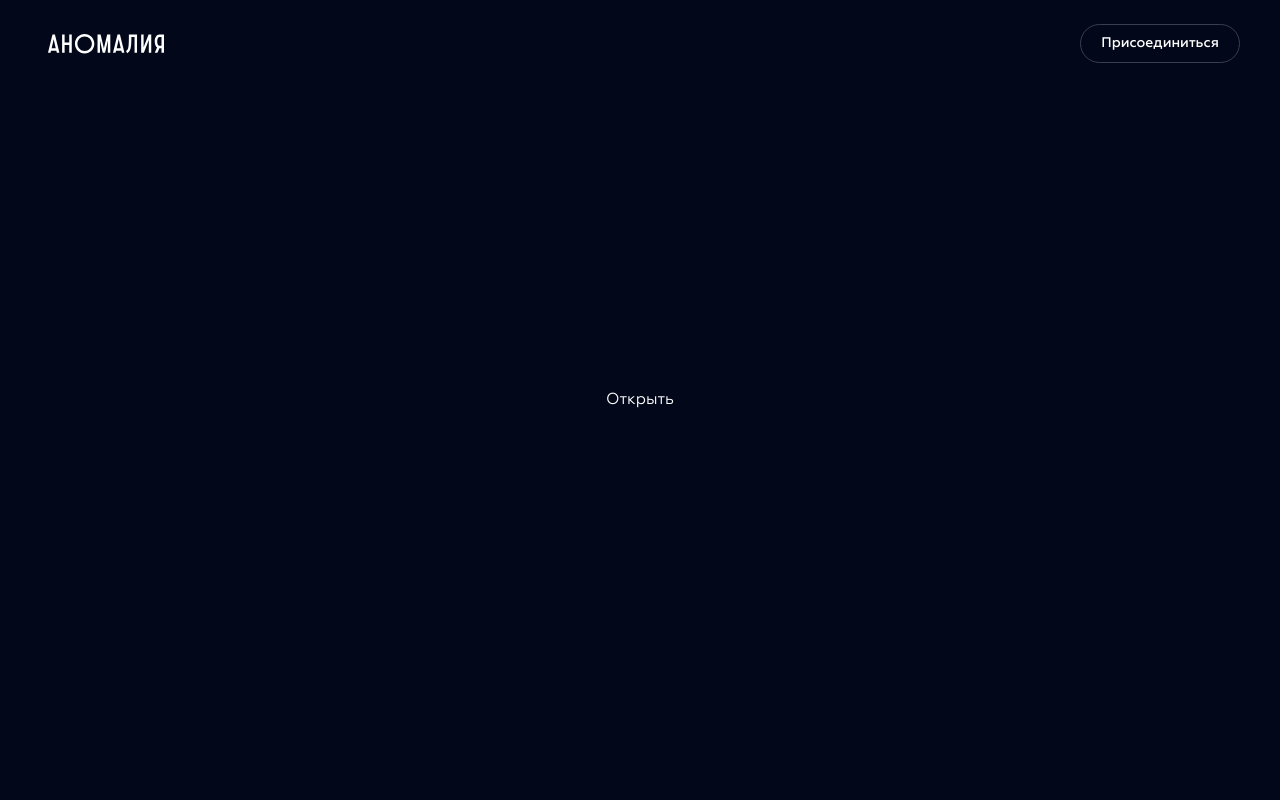
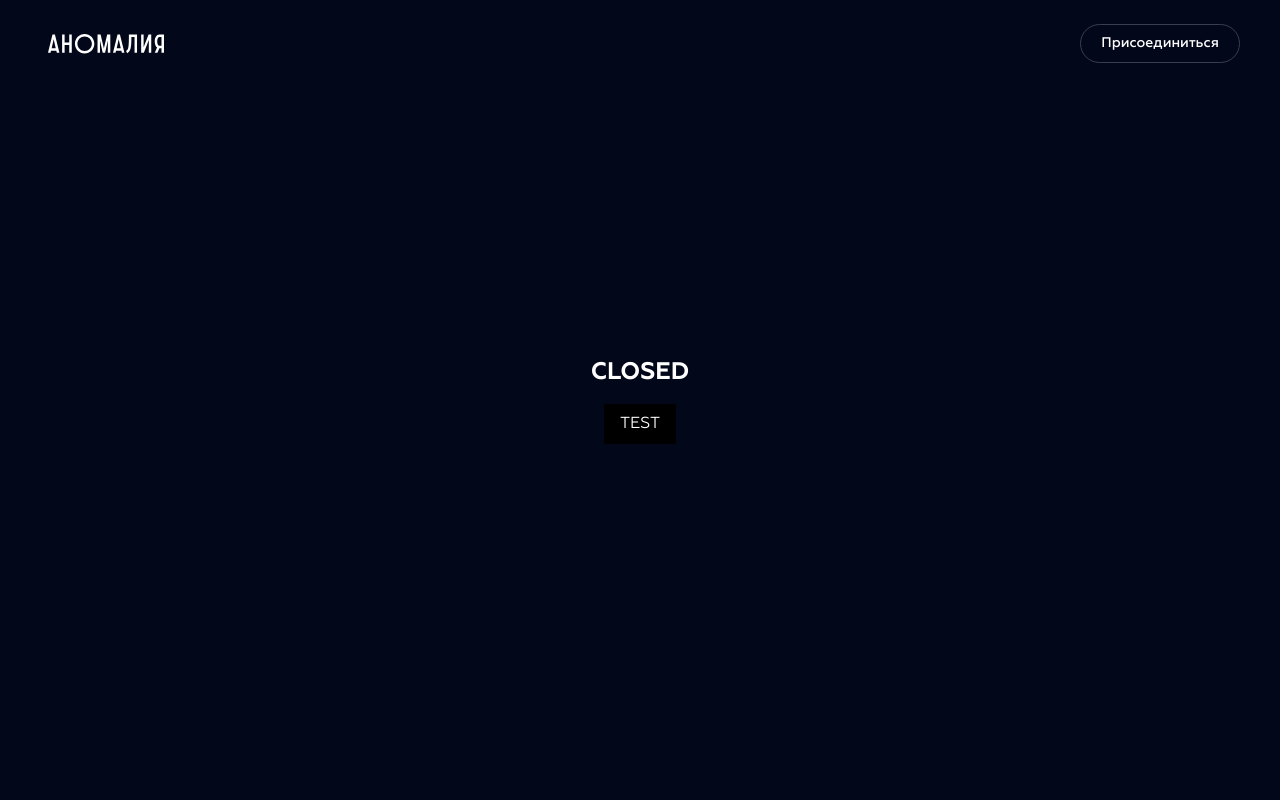
Before and after one commit to ditarget/anomaly-club-site, a Next.js app: page /472938198394813278182test in a window 1280 px wide. Shown: the top 800 px of the page. Built offline with nearby package versions, Linux system fonts and the light colour scheme.

Commit message:
test ModalPayment 04

```diff
--- a/src/app/472938198394813278182test/page.tsx
+++ b/src/app/472938198394813278182test/page.tsx
@@ -1,31 +1,22 @@
+'use client'
+
 'use client'
 
 import { useState } from 'react'
-import { createPortal } from 'react-dom'
 
 export default function TestPage() {
-	const [isOpen, setIsOpen] = useState(false)
+	const [text, setText] = useState('CLOSED')
 
 	return (
-		<div className='h-200 flex items-center justify-center'>
-			<button onClick={() => setIsOpen(true)}>Открыть</button>
+		<div className='h-screen flex items-center justify-center flex-col gap-4'>
+			<div className='text-2xl font-bold'>{text}</div>
 
-			{isOpen &&
-				createPortal(
-					<div className='fixed inset-0 z-[9999] flex items-center justify-center bg-black/50'>
-						<div className='relative bg-card p-6 rounded-xl'>
-							<button
-								onClick={() => setIsOpen(false)}
-								className='absolute top-2 right-2'
-							>
-								✕
-							</button>
-
-							<h2>Тестовая модалка</h2>
-						</div>
-					</div>,
-					document.body
-				)}
+			<button
+				onClick={() => setText('OPEN')}
+				className='px-4 py-2 bg-black text-white'
+			>
+				TEST
+			</button>
 		</div>
 	)
 }
```
